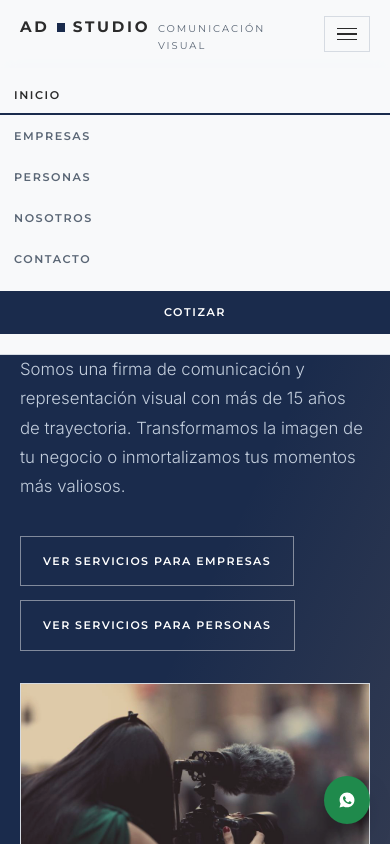
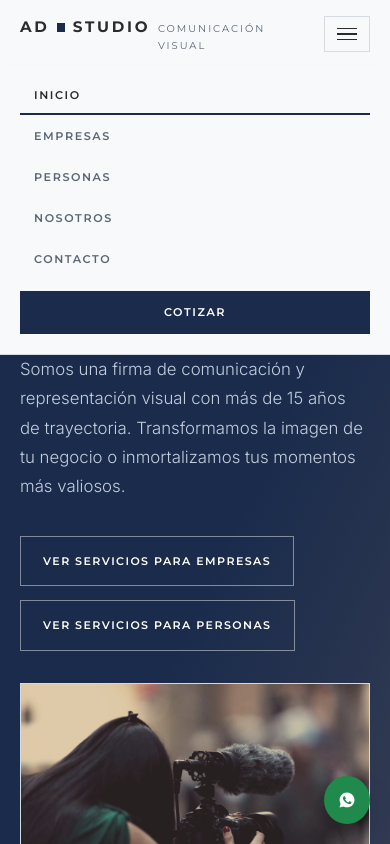
Before and after one commit to karenbuenoh18/ad-studio, a plain HTML site: page index.html in a window 390 px wide. Both pictures are taken after a click on the button "Abrir menú". Shown: the top 844 px of the page. Drawn offline with Linux system fonts and the light colour scheme.

Commit message:
Alinea el menu movil con el resto de la barra
El panel desplegable se desplazaba el ancho del margen hacia cada lado,
asi que los enlaces quedaban unos 15px a la izquierda del logotipo. El
contenedor ya ocupa todo el ancho, el desplazamiento negativo sobraba.

```diff
--- a/index.html
+++ b/index.html
@@ -396,7 +396,7 @@ footer a:hover{color:#fff}
   header{position:relative}
   .nav{position:relative}
   .navlinks{
-    display:none;position:absolute;left:calc(var(--pad) * -1);right:calc(var(--pad) * -1);top:100%;
+    display:none;position:absolute;left:0;right:0;top:100%;
     flex-direction:column;align-items:stretch;background:var(--ivory);
     border-bottom:1px solid var(--line);padding:8px var(--pad) 20px;gap:2px;z-index:40;
   }
```
